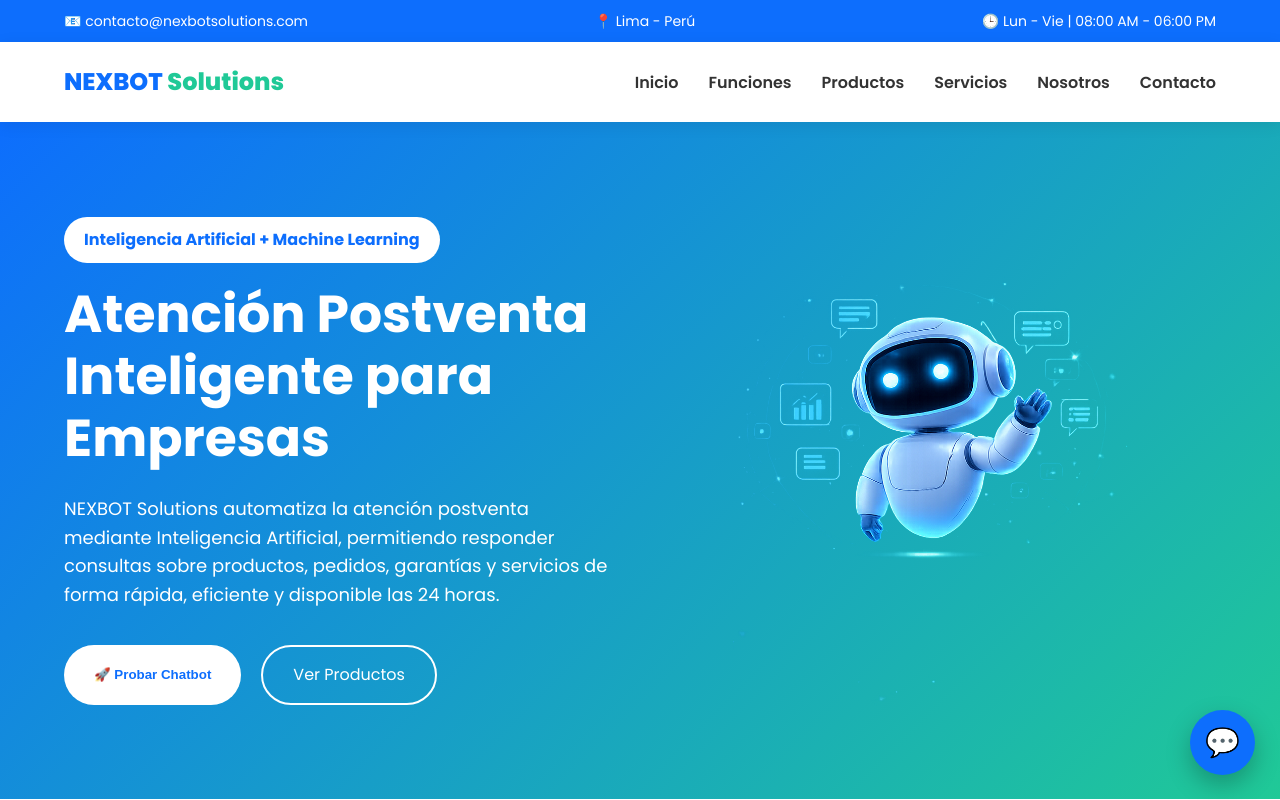
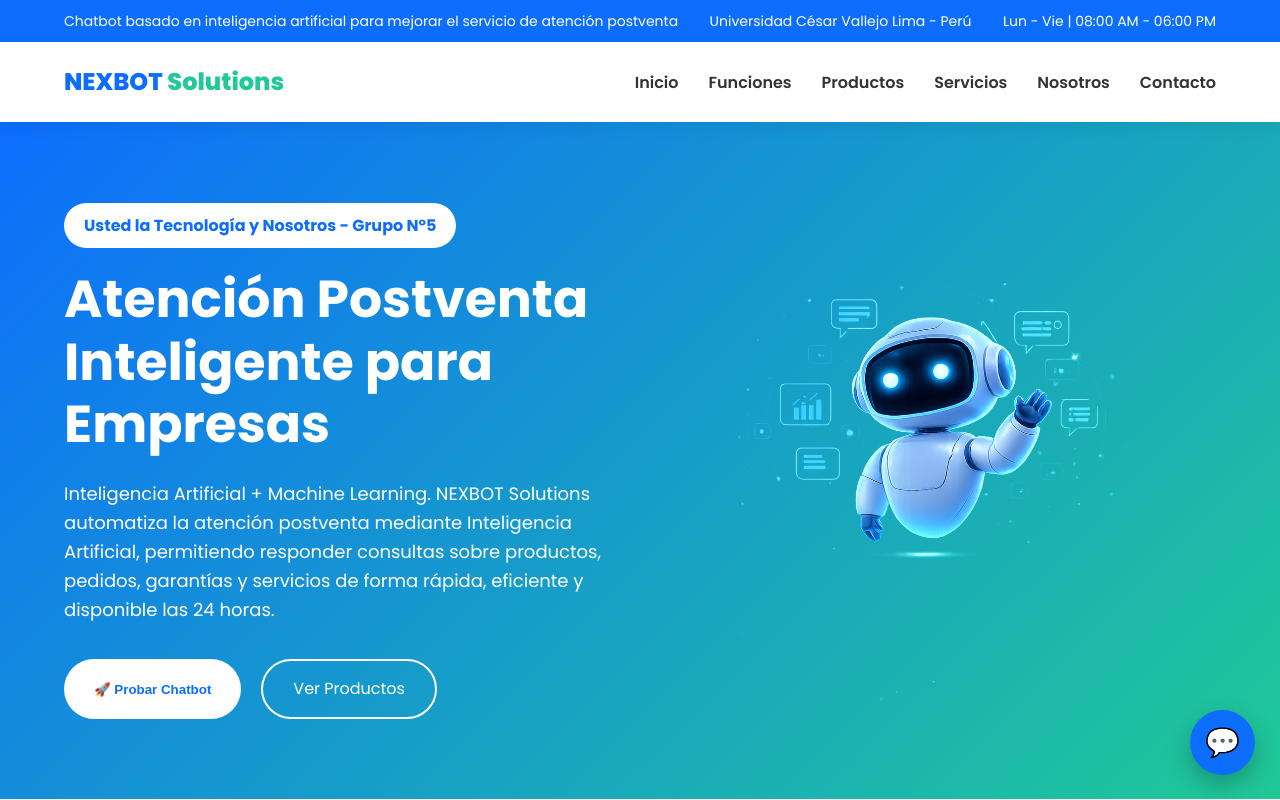
Before and after one commit to vimedinaco-ops/chatbot-ia-postventa, a Flask app: page / in a window 1280 px wide. Shown: the top 800 px of the page. Run offline with Flask 3, Linux system fonts and the light colour scheme.

Commit message:
Actualizar textos

```diff
--- a/templates/index.html
+++ b/templates/index.html
@@ -27,11 +27,11 @@
 
     <div class="container top-content">
 
-        <span>📧 contacto@nexbotsolutions.com</span>
+        <span>Chatbot basado en inteligencia artificial para mejorar el servicio de atención postventa</span>
 
-        <span>📍 Lima - Perú</span>
+        <span>Universidad César Vallejo Lima - Perú</span>
 
-        <span>🕒 Lun - Vie | 08:00 AM - 06:00 PM</span>
+        <span> Lun - Vie | 08:00 AM - 06:00 PM</span>
 
     </div>
 
@@ -83,7 +83,7 @@
 
             <span class="badge">
 
-                Inteligencia Artificial + Machine Learning
+                  Usted la Tecnología y Nosotros - Grupo N°5
 
             </span>
 
@@ -91,10 +91,11 @@
 
                 Atención Postventa Inteligente para Empresas
 
+
             </h1>
 
             <p>
-
+                Inteligencia Artificial + Machine Learning.
                 NEXBOT Solutions automatiza la atención postventa mediante Inteligencia
                 Artificial, permitiendo responder consultas sobre productos, pedidos,
                 garantías y servicios de forma rápida, eficiente y disponible las 24 horas.
@@ -395,12 +396,12 @@ Nuestro chatbot brinda soporte para todas las líneas de productos.
 
             <div class="contact-card">
                 <h3>📧 Correo</h3>
-                <p>contacto@nexbotsolutions.com</p>
+                <p>ventas@nexbotsolutions.com</p>
             </div>
 
             <div class="contact-card">
                 <h3>📱 Teléfono</h3>
-                <p>+51 999 999 999</p>
+                <p>+51 954 685 661</p>
             </div>
 
             <div class="contact-card">
@@ -532,9 +533,9 @@ Nuestro chatbot brinda soporte para todas las líneas de productos.
 
                 <li>Luis Miguel Espinoza Yacolca</li>
 
+                <li>José Luis Delgado Macedo</li>
+
                 <li>Jesús Barbarán Dávalos</li>
-
-                <li>José Luis Delgado Macedo</li>
 
             </ul>
 
@@ -544,7 +545,7 @@ Nuestro chatbot brinda soporte para todas las líneas de productos.
 
     <div class="footer-bottom">
 
-        © 2026 NEXBOT Solutions | Todos los derechos reservados.
+        © 2026 NEXBOT Solutions | Todos los derechos reservados - FACULTAD DE INGENIERÍA Y ARQUITECTURA ESCUELA PROFESIONAL DE INGENIERÍA DE SISTEMAS.
 
     </div>
 
```
